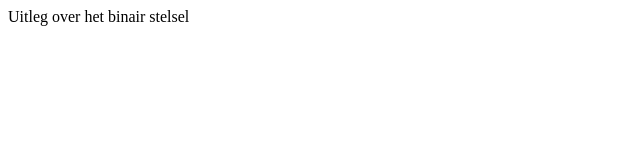
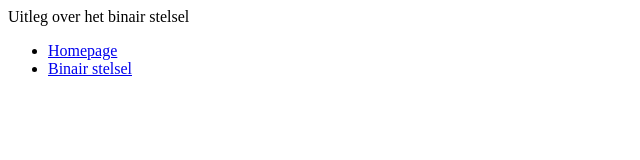
Before and after one commit to BeverigeMoer/BeverigeMoer.github.io, a plain HTML site: page binairstelsel.html in a window 1280 px wide. Shown: the whole page, without its empty margins (0-640 px from the left). Drawn offline with Linux system fonts and the light colour scheme.

Commit message:
Update binairstelsel.html

```diff
--- a/binairstelsel.html
+++ b/binairstelsel.html
@@ -6,6 +6,10 @@
   </head>
   <body>
     Uitleg over het binair stelsel
-    <a href="index.html"> </a>
+    <ul>
+    <li><a href="index.html">Homepage</a></li>
+    <li><a href="binairstelsel.html">Binair stelsel</a></li>
+    </ul>
+
   </body>
 </html>
```
